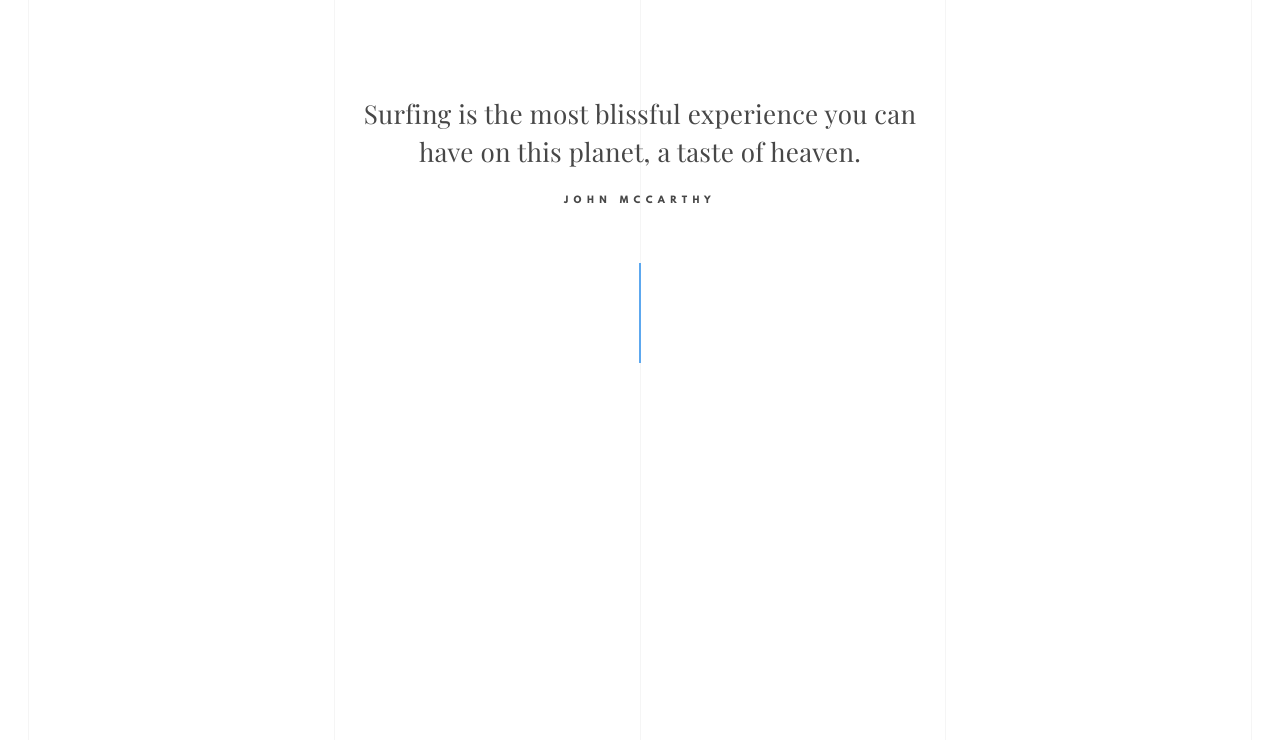
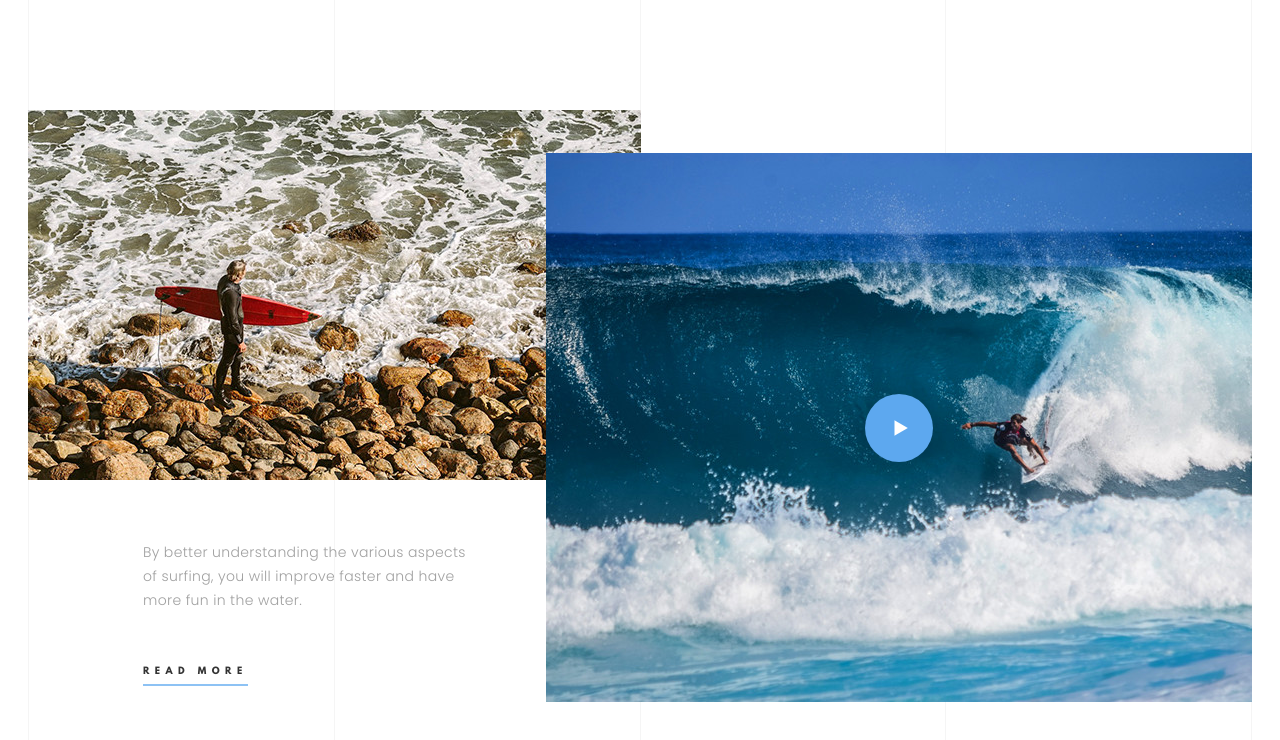
Before and after one commit to kocherov-michael/Surfing, a plain HTML site: page app/index.html in a window 1280 px wide. Drawn offline with nearby package versions, Linux system fonts and the light colour scheme.

Commit message:
description adaptive

```diff
--- a/app/index.html
+++ b/app/index.html
@@ -14,17 +14,28 @@
 <body>
 
 
-	<section class="quote">
-	<div class="quote-wrapper">
-		<div class="quote__text">
-			Surfing is the most blissful experience you can have on this planet, a taste of heaven.
-		</div>
-		<div class="quote__author">
-			John McCarthy
+
+	<section class="club-description">
+	<div class="container relative">
+		<div class="club-description-wrapper">
+			<div class="club-description__img">
+				<img src="img/img/img-2.jpg" alt="picture">
+			</div>
+			<div class="club-description-video">
+				<img src="img/img/img-3.jpg" alt="video">
+				<div class="club-description-video__control">
+					<img src="img/controls/control-play.svg" alt="Play">
+				</div>
+			</div>
+			<div class="club-description__text">
+				By better understanding the various aspects of surfing, you will improve faster and have more fun in the water.
+			</div>
+			<div class="club-description__link">
+				<a href="#" class="read-more-link">Read More</a>
+			</div>
 		</div>
 	</div>
 </section>
-
 
 
 
--- a/app/less/blocks/club-description.less
+++ b/app/less/blocks/club-description.less
@@ -1,6 +1,12 @@
 .club-description {
-	padding-top: 110px;
-	padding-bottom: 95px;
+	padding-top: 110px/2;
+	padding-bottom: 95px/2;
+
+	@media (min-width: 1254px) {
+		padding-top: 110px;
+		padding-bottom: 95px;
+
+	}
 }
 .club-description-wrapper {
 	position: relative;
@@ -8,39 +14,71 @@
 	flex-direction: column;
 }
 .club-description__img {
-
+	width: 70%;
+	@media (min-width: 1254px) {
+		width: auto;
+	}
 }
 .club-description-video {
 	position: absolute;
 	right: 0;
 	top: 43px;
 	z-index: 1;
+	width: 60%;
+
+	@media (min-width: 1254px) {
+		width: auto;
+	}
 }
 .club-description-video__control {
 	position: absolute;
 	left: 50%;
 	top: 50%;
 	transform: translate(-50%, -50%);
-	width: 68px;
-	height: 68px;
+	width: 68px/2;
+	height: 68px/2;
 	box-shadow: -2px -2px 35px rgba(0, 0, 0, 0.13);
 	background-color: #5da8ef;
 	border-radius: 60px;
+
+	@media (min-width: 1254px) {
+		width: 68px;
+		height: 68px;
+
+	}
+
 	img {
 		position: absolute;
 		left: 50%;
 		top: 50%;
 		transform: translate(-35%, -50%);
+		width: 35%;
+
+		@media (min-width: 1254px) {
+			width: auto;
+		}
 	}
 }
 .club-description__text {
-	margin-top: 60px;
-	margin-left: 115px;
-	width: 340px;
-	margin-bottom: 45px;
+	margin-top: 90px;
+	margin-bottom: 0;
+	max-width: 450px;
 	.desc-text;
+
+	@media (min-width: 855px) and (max-width: 1254px) {
+		max-width: 300px;
+	}
+
+	@media (min-width: 1254px) {
+		width: 340px;
+		margin-top: 60px;
+		margin-left: 115px;
+		margin-bottom: 45px;
+	}
 }
 .club-description__link {
-	margin-left: 115px;
+	@media (min-width: 1254px) {
+		margin-left: 115px;
 
+	}
 }
```
Also changed, not shown: app/html/index.html (+2 -2 lines), app/css/main.css.
